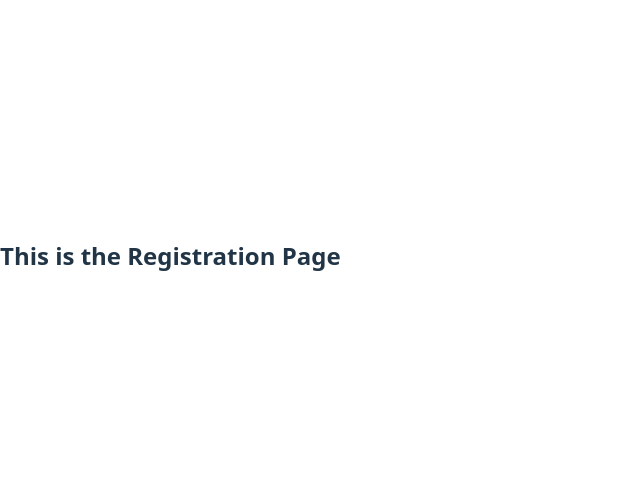
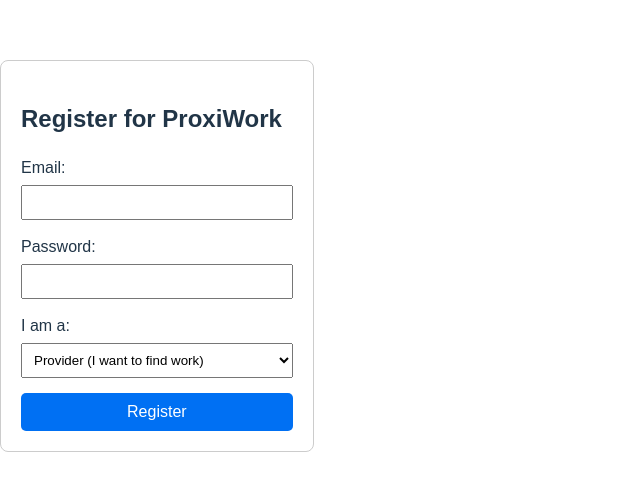
Before and after one commit to vasanth-06V/ProxiWork, a React (Vite) app in the folder client/: page /register in a window 1280 px wide. Shown: the part 144-634 px from the top of the page, without its empty margins (0-640 px from the left). Built offline with nearby package versions, Linux system fonts and the light colour scheme.

Commit message:
feat: Build and connect frontend registration page with Vite

```diff
--- a/client/package.json
+++ b/client/package.json
@@ -10,6 +10,7 @@
     "preview": "vite preview"
   },
   "dependencies": {
+    "axios": "^1.12.2",
     "react": "^19.1.1",
     "react-dom": "^19.1.1",
     "react-router-dom": "^7.9.3"
--- a/client/src/App.jsx
+++ /dev/null
@@ -1,17 +0,0 @@
-// client/src/App.jsx
-import React from 'react';
-import { BrowserRouter, Routes, Route } from 'react-router-dom';
-import RegisterPage from './pages/RegisterPage'; // Import our new page
-
-function App() {
-  return (
-    <BrowserRouter>
-      <Routes>
-        {/* This tells the app: when the URL is /register, show the RegisterPage component */}
-        <Route path="/register" element={<RegisterPage />} />
-      </Routes>
-    </BrowserRouter>
-  );
-}
-
-export default App;
--- /dev/null
+++ b/client/src/App.tsx
@@ -0,0 +1,25 @@
+// client/src/App.tsx
+
+import { BrowserRouter, Routes, Route } from 'react-router-dom';
+import RegisterPage from './pages/RegisterPage';
+
+function App() {
+  return (
+    <BrowserRouter>
+      <Routes>
+        {/* Route for the registration page */}
+        <Route path="/register" element={<RegisterPage />} />
+
+        {/* Temporary route for the home page */}
+        <Route path="/" element={
+          <div style={{ fontFamily: 'sans-serif', padding: '50px' }}>
+            <h1>Welcome to ProxiWork</h1>
+            <p>Go to <a href="/register">/register</a> to sign up.</p>
+          </div>
+        } />
+      </Routes>
+    </BrowserRouter>
+  );
+}
+
+export default App;
--- a/client/src/pages/RegisterPage.jsx
+++ /dev/null
@@ -1,13 +0,0 @@
-// client/src/pages/RegisterPage.jsx
-import React from 'react';
-
-function RegisterPage() {
-  return (
-    <div>
-      <h2>This is the Registration Page</h2>
-      {/* We will add our form here in the next step */}
-    </div>
-  );
-}
-
-export default RegisterPage;
--- /dev/null
+++ b/client/src/pages/RegisterPage.tsx
@@ -0,0 +1,62 @@
+// client/src/pages/RegisterPage.tsx
+
+import React, { useState } from 'react';
+import axios from 'axios';
+
+export default function RegisterPage() {
+    const [email, setEmail] = useState('');
+    const [password, setPassword] = useState('');
+    const [role, setRole] = useState('provider');
+    const [error, setError] = useState<string | null>(null);
+    const [success, setSuccess] = useState<string | null>(null);
+
+    const handleSubmit = async (e: React.FormEvent) => {
+        e.preventDefault(); // Prevent the page from reloading
+
+        // --- THIS IS THE CRUCIAL FIX ---
+        // Clear any previous messages right at the start of a new submission
+        setError(null);
+        setSuccess(null);
+
+        try {
+            const newUser = { email, password, role };
+            await axios.post('http://localhost:5000/api/auth/register', newUser);
+
+            setSuccess('Registration successful! You can now log in.');
+            // Clear the form fields on success for a better user experience
+            setEmail('');
+            setPassword('');
+
+        } catch (err: any) {
+            setError(err.response?.data?.msg || 'Registration failed. Please try again.');
+        }
+    };
+
+    return (
+        <div style={{ maxWidth: '400px', margin: '50px auto', padding: '20px', border: '1px solid #ccc', borderRadius: '8px', fontFamily: 'sans-serif' }}>
+            <h2>Register for ProxiWork</h2>
+            <form onSubmit={handleSubmit}>
+                <div style={{ marginBottom: '15px' }}>
+                    <label>Email:</label>
+                    <input type="email" value={email} onChange={(e) => setEmail(e.target.value)} required style={{ width: '100%', padding: '8px', marginTop: '5px', boxSizing: 'border-box' }}/>
+                </div>
+                <div style={{ marginBottom: '15px' }}>
+                    <label>Password:</label>
+                    <input type="password" value={password} onChange={(e) => setPassword(e.target.value)} required style={{ width: '100%', padding: '8px', marginTop: '5px', boxSizing: 'border-box' }}/>
+                </div>
+                <div style={{ marginBottom: '15px' }}>
+                    <label>I am a:</label>
+                    <select value={role} onChange={(e) => setRole(e.target.value)} style={{ width: '100%', padding: '8px', marginTop: '5px' }}>
+                        <option value="provider">Provider (I want to find work)</option>
+                        <option value="client">Client (I want to post a job)</option>
+                    </select>
+                </div>
+                <button type="submit" style={{ width: '100%', padding: '10px', backgroundColor: '#0070f3', color: 'white', border: 'none', borderRadius: '5px', cursor: 'pointer', fontSize: '16px' }}>
+                    Register
+                </button>
+            </form>
+            {error && <p style={{ color: 'red', marginTop: '10px' }}>{error}</p>}
+            {success && <p style={{ color: 'green', marginTop: '10px' }}>{success}</p>}
+        </div>
+    );
+}
```
Also changed, not shown: client/src/main.tsx (+8 -6 lines), 1 other file (tests, documents, lock files or other folders).
